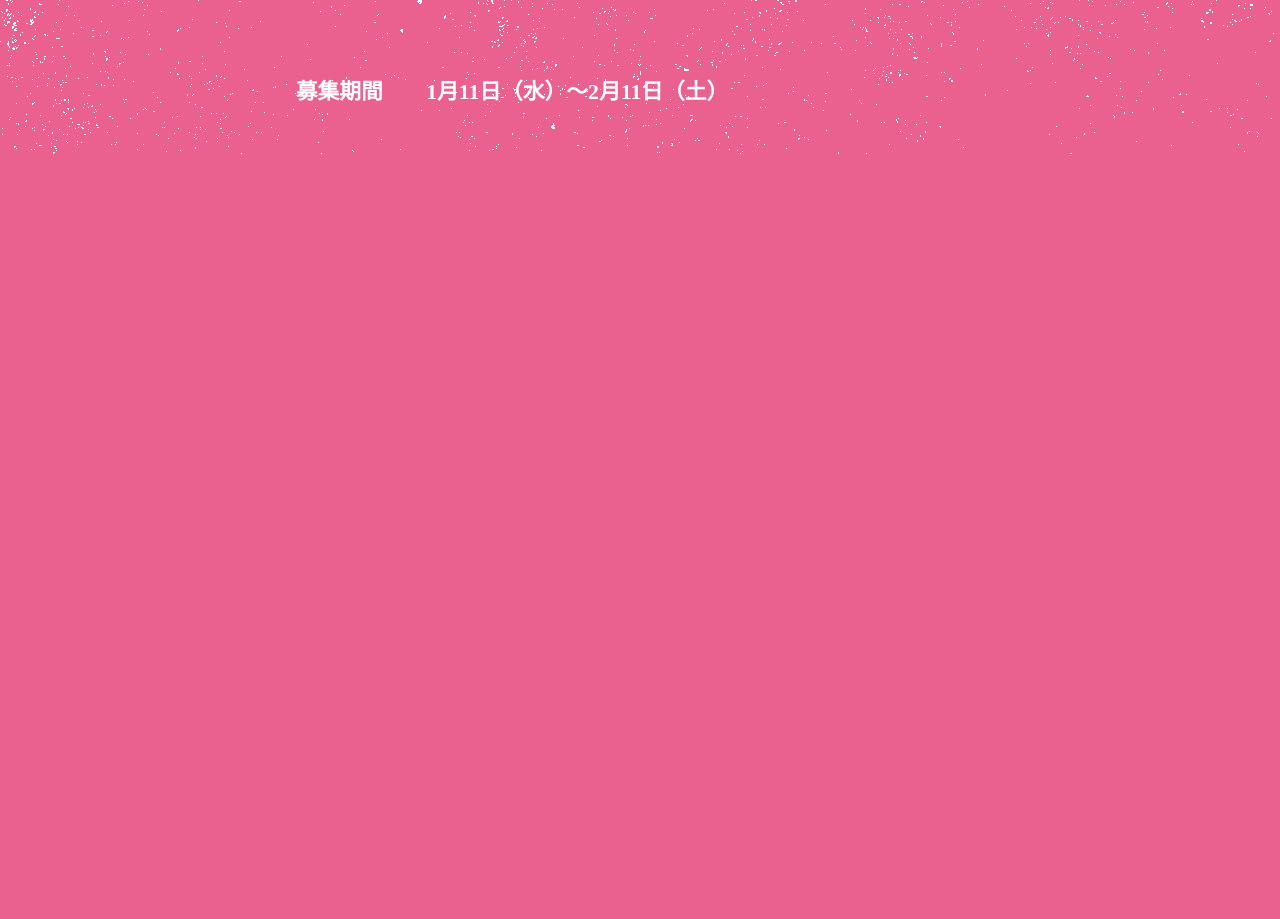
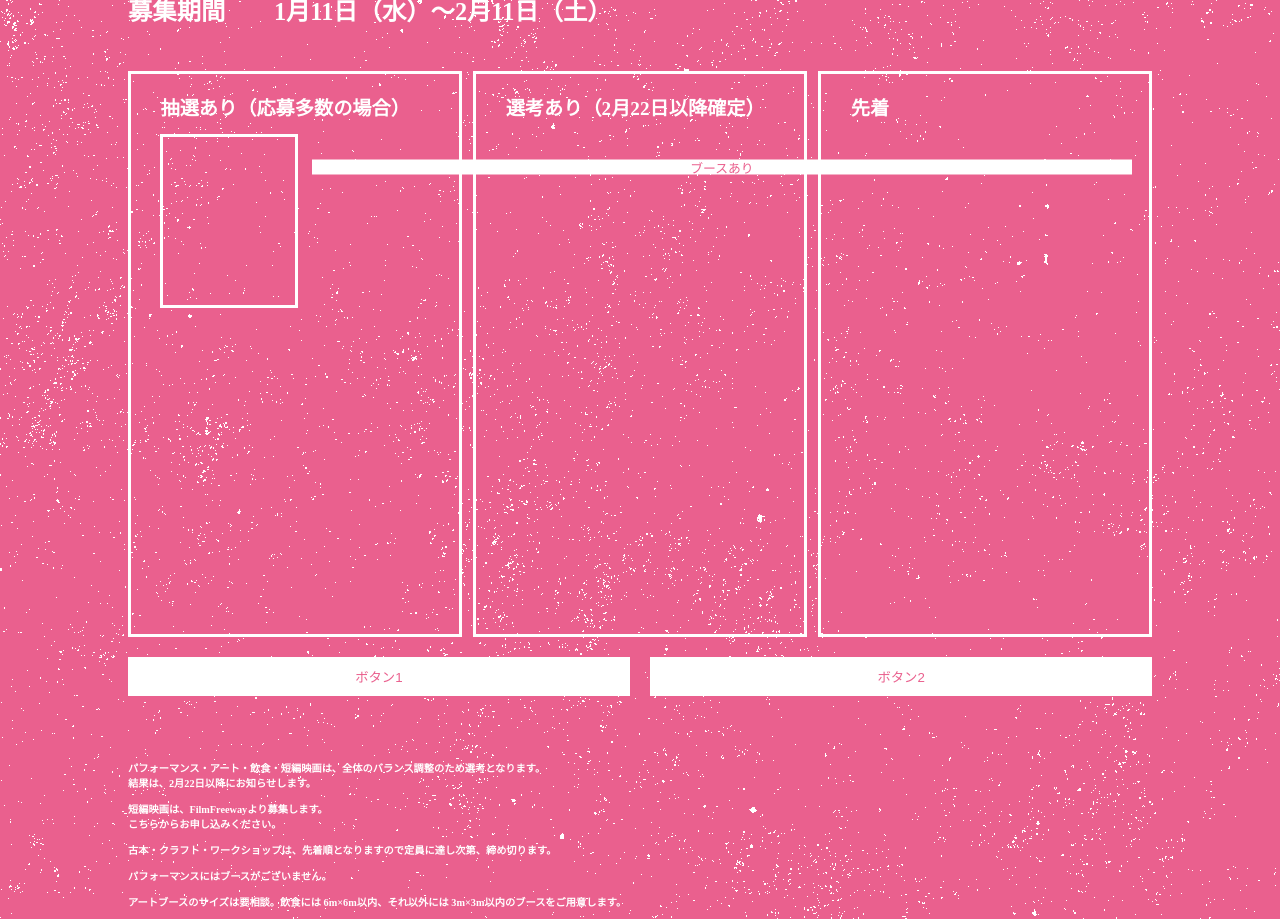
Before and after one commit to hiromuu/keidai-art, a React (Create React App) app: page / in a window 1280 px wide. Shown: the part 1560-2479 px from the top of the page. Before the commit the page ends 1714 px from the top, so only its background shows below. Built offline with nearby package versions, Linux system fonts and the light colour scheme; the HTML template or start-up script is replaced by a standard one.

Commit message:
大枠できた

```diff
--- a/src/App.tsx
+++ b/src/App.tsx
@@ -4,8 +4,6 @@ function App() {
     const containerStyle: React.CSSProperties = {
         display: 'flex',
         flexDirection: 'column',
-        alignItems: 'center',
-        justifyContent: 'center',
         fontFamily: 'MidashiGoPr5 MB31-83pv-RKSJ-H*'
     };
 
@@ -30,8 +28,9 @@ function App() {
         padding: '20px',
         fontSize: `1.7vw`,
         marginTop: '5%',
-        marginLeft: '-20%',
+        marginLeft: '10%',
         lineHeight: '1.8',
+        marginBottom: `0px`,
     };
     // メイン画像のスタイル
     const mainStyle: React.CSSProperties = {
@@ -88,8 +87,86 @@ function App() {
     const h1Style: React.CSSProperties = {
         textAlign: 'left',
         color: 'white',
-        marginRight: '50%',
-        fontSize: `3Vw`
+        marginLeft: '10%',
+        fontSize: `3Vw`,
+        boxSizing: 'border-box',
+    };
+    const textBosyu: React.CSSProperties = {
+        textAlign: 'left',
+        color: 'white',
+        fontSize: `1.9vw`,
+        marginLeft: '10%',
+        boxSizing: 'border-box',
+        fontWeight: 'bold'
+    };
+
+    const rectangleContainerStyle: React.CSSProperties = {
+        display: 'flex',
+        justifyContent: 'space-between',
+        width: '80%',
+        marginTop: '20px',
+        marginLeft: '10%',
+        position: 'relative',
+    };
+
+    const rectangleStyle: React.CSSProperties = {
+        width: '32%',
+        height: '70Vh',
+        border: 'solid',
+        borderColor: 'white',
+    };
+    const boxTitle: React.CSSProperties = {
+        color: 'white',
+        fontSize: '1.5Vw',
+        fontWeight: 'bold',
+        marginLeft: '9%',
+        marginBottom: '2%'
+    }
+
+    const boxText: React.CSSProperties = {
+        fontSize: '1vw',
+        color: 'rgb(234, 96, 142)',
+        textAlign: 'center',
+        margin: '0',
+    }
+    const spanningRectangleStyle: React.CSSProperties = {
+        display: 'flex',
+        alignItems: 'center',
+        justifyContent: 'center',
+        position: 'absolute',
+        width: '80%',
+        height: '15px',
+        backgroundColor: 'white',
+        top: '12vh',
+        left: '18%',
+        transform: 'translateY(-50%)',
+    };
+
+    const buttonContainerStyle: React.CSSProperties = {
+        display: 'flex',
+        justifyContent: 'space-between',
+        width: '80%',
+        marginTop: '20px',
+        marginLeft: '10%',
+    };
+
+    const buttonStyle: React.CSSProperties = {
+        width: '49%',
+        padding: '10px 20px',
+        backgroundColor: 'white',
+        color: 'rgb(234, 96, 142)',
+        border: 'none',
+        cursor: 'pointer',
+    };
+
+    const textChyui: React.CSSProperties = {
+        textAlign: 'left',
+        color: 'white',
+        fontSize: `0.8vw`,
+        marginTop: '5%',
+        marginLeft: '10%',
+        boxSizing: 'border-box',
+        fontWeight: 'bold'
     };
 
     return (
@@ -134,7 +211,46 @@ function App() {
                     1日限りの不思議な縁日へようこそ。<br />
                 </p>
                 <h1 style={h1Style}>出展者募集</h1>
-                <p style={textStyle}><span style={{ fontWeight: "bold" }}>募集期間　　1月11日（水）～2月11日（土）</span></p>
+                <p style={textBosyu}>募集期間　　1月11日（水）～2月11日（土）</p>
+                <div style={rectangleContainerStyle}>
+                    <div style={rectangleStyle}>
+                        <p style={boxTitle}>抽選あり（応募多数の場合）</p>
+                        <div style={{
+                            border: "solid",
+                            width: '40%',
+                            height: '30%',
+                            marginLeft: '9%',
+                            marginTop: '4%',
+                            borderColor: 'white'
+                        }}></div>
+                    </div>
+                    <div style={rectangleStyle}>
+                        <p style={boxTitle}>選考あり（2月22日以降確定）</p>
+                    </div>
+                    <div style={rectangleStyle}>
+                        <p style={boxTitle}>先着</p>
+                    </div>
+                    <div style={spanningRectangleStyle}>
+                        <p style={boxText}>ブースあり</p>
+                    </div>
+                </div>
+                <div style={buttonContainerStyle}>
+                    <button style={buttonStyle}>ボタン1</button>
+                    <button style={buttonStyle}>ボタン2</button>
+                </div>
+                <p style={textChyui}>
+                    パフォーマンス・アート・飲食・短編映画は、全体のバランス調整のため選考となります。<br />
+                    結果は、2月22日以降にお知らせします。<br />
+                    <br />
+                    短編映画は、FilmFreewayより募集します。<br />
+                    こちらからお申し込みください。<br />
+                    <br />
+                    古本・クラフト・ワークショップは、先着順となりますので定員に達し次第、締め切ります。<br />
+                    <br />
+                    パフォーマンスにはブースがございません。<br />
+                    <br />
+                    アートブースのサイズは要相談。飲食には 6m×6m以内、それ以外には 3m×3m以内のブースをご用意します。<br />
+                </p>
             </div>
 
         </React.Fragment>
```
